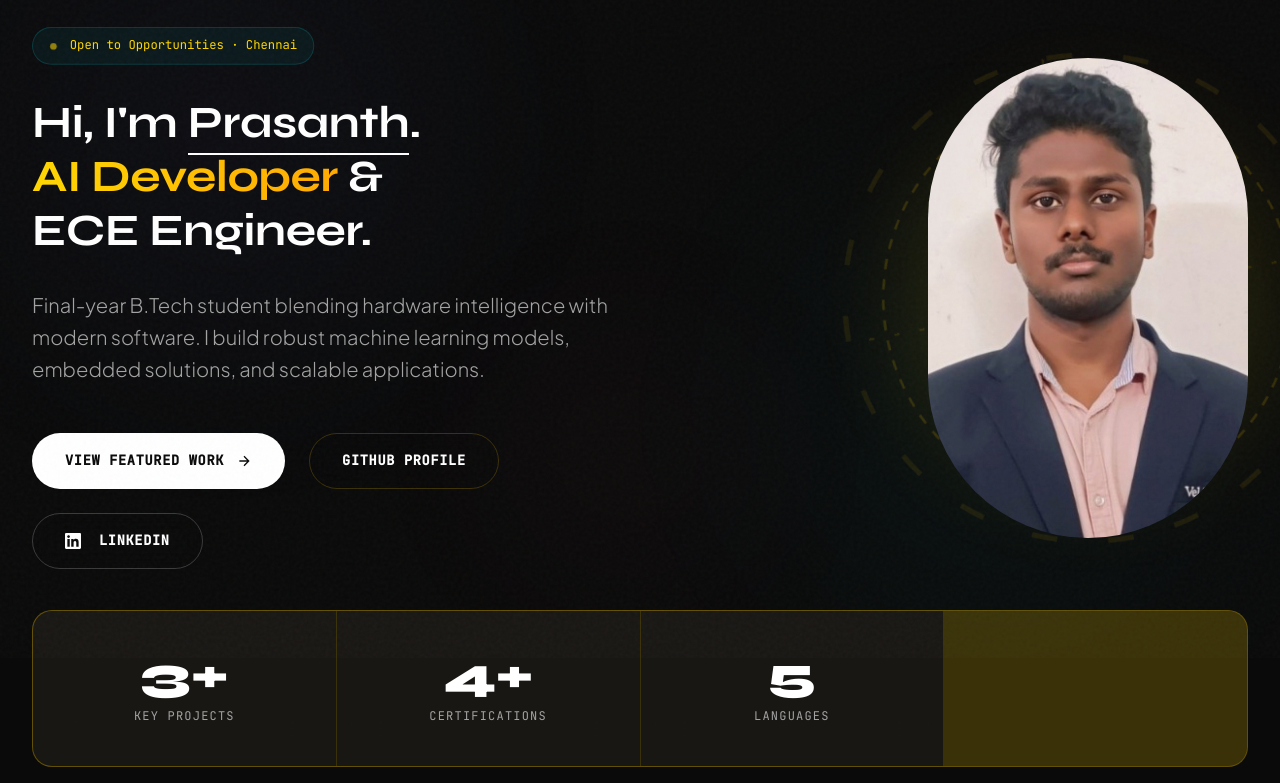
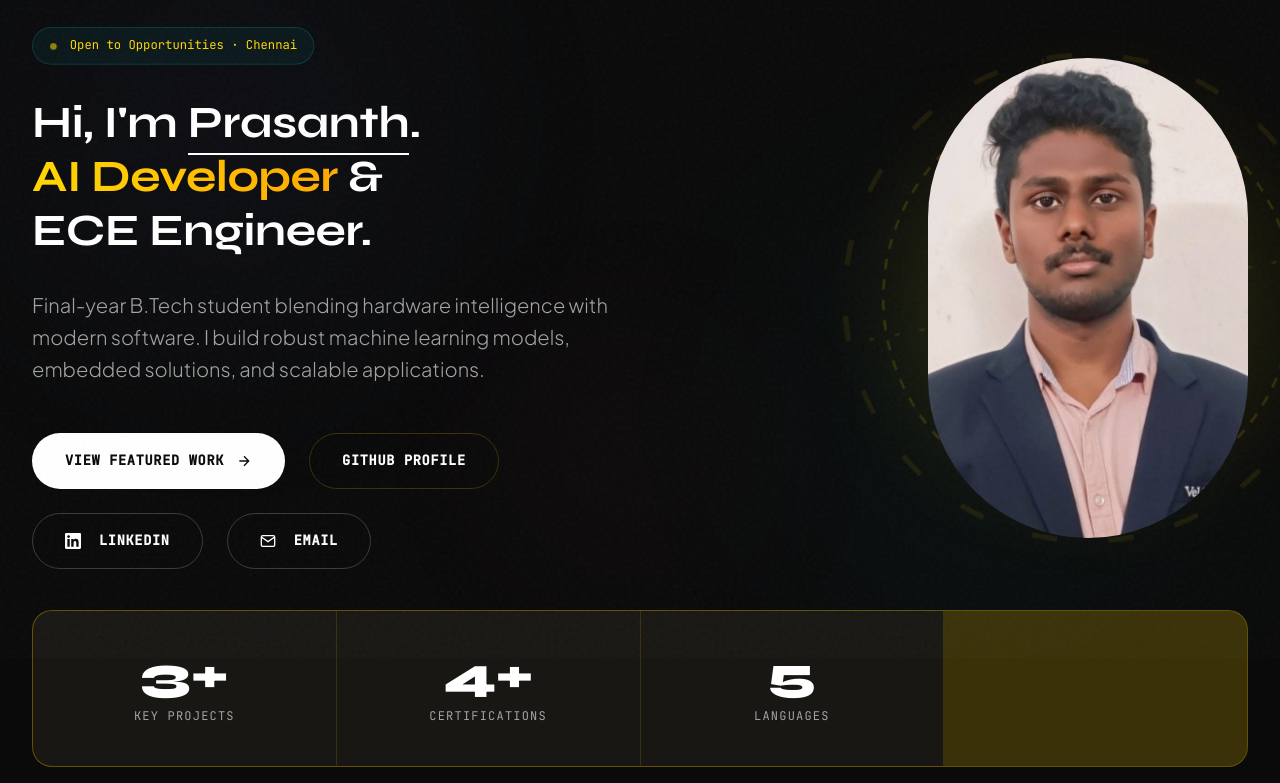
Before and after one commit to prasanthkumarmullagura/Portfolio, a Flask app: page / in a window 1280 px wide; the page is wider, and only the part inside the window is pictured. Shown: the part 142-925 px from the top of that part. Run offline with Flask 3, Linux system fonts and the light colour scheme.

Commit message:
Update LinkedIn link and add email button

```diff
--- a/templates/index.html
+++ b/templates/index.html
@@ -56,9 +56,13 @@
                 <svg width="16" height="16" viewBox="0 0 24 24" fill="none" stroke="currentColor" stroke-width="2"><path d="M5 12h14M12 5l7 7-7 7"/></svg>
               </a>
               <a href="https://github.com/prasanthkumarmullagura" target="_blank" class="btn btn-outline">Github Profile</a>
-              <a href="https://linkedin.com/in/prasanth-kumar" target="_blank" class="btn btn-outline" style="border-color: rgba(255, 255, 255, 0.2);">
+              <a href="https://www.linkedin.com/in/prasanthkumarmullagura" target="_blank" class="btn btn-outline" style="border-color: rgba(255, 255, 255, 0.2);">
                 <svg width="16" height="16" fill="currentColor" viewBox="0 0 24 24" style="margin-right: 6px;"><path d="M20.447 20.452h-3.554v-5.569c0-1.328-.027-3.037-1.852-3.037-1.853 0-2.136 1.445-2.136 2.939v5.667H9.351V9h3.414v1.561h.046c.477-.9 1.637-1.85 3.37-1.85 3.601 0 4.267 2.37 4.267 5.455v6.286zM5.337 7.433c-1.144 0-2.063-.926-2.063-2.065 0-1.138.92-2.063 2.063-2.063 1.14 0 2.064.925 2.064 2.063 0 1.139-.925 2.065-2.064 2.065zm1.782 13.019H3.555V9h3.564v11.452zM22.225 0H1.771C.792 0 0 .774 0 1.729v20.542C0 23.227.792 24 1.771 24h20.451C23.2 24 24 23.227 24 22.271V1.729C24 .774 23.2 0 22.222 0h.003z"/></svg>
                 LinkedIn
+              </a>
+              <a href="mailto:prasanthkumarmullagura@gmail.com" class="btn btn-outline" style="border-color: rgba(255, 255, 255, 0.2);">
+                <svg width="16" height="16" fill="none" stroke="currentColor" stroke-width="2" viewBox="0 0 24 24" style="margin-right: 6px;"><path d="M4 4h16c1.1 0 2 .9 2 2v12c0 1.1-.9 2-2 2H4c-1.1 0-2-.9-2-2V6c0-1.1.9-2 2-2z"/><polyline points="22,6 12,13 2,6"/></svg>
+                Email
               </a>
             </div>
           </div>
@@ -290,11 +294,14 @@
             <a href="https://github.com/prasanthkumarmullagura" target="_blank" class="social-btn" aria-label="GitHub">
               <svg width="20" height="20" fill="currentColor" viewBox="0 0 24 24"><path d="M12 2C6.477 2 2 6.484 2 12.017c0 4.425 2.865 8.18 6.839 9.504.5.092.682-.217.682-.483 0-.237-.008-.868-.013-1.703-2.782.605-3.369-1.343-3.369-1.343-.454-1.158-1.11-1.466-1.11-1.466-.908-.62.069-.608.069-.608 1.003.07 1.531 1.032 1.531 1.032.892 1.53 2.341 1.088 2.91.832.092-.647.35-1.088.636-1.338-2.22-.253-4.555-1.113-4.555-4.951 0-1.093.39-1.988 1.029-2.688-.103-.253-.446-1.272.098-2.65 0 0 .84-.27 2.75 1.026A9.564 9.564 0 0112 6.844c.85.004 1.705.115 2.504.337 1.909-1.296 2.747-1.027 2.747-1.027.546 1.379.202 2.398.1 2.651.64.7 1.028 1.595 1.028 2.688 0 3.848-2.339 4.695-4.566 4.943.359.309.678.92.678 1.855 0 1.338-.012 2.419-.012 2.747 0 .268.18.58.688.482A10.019 10.019 0 0022 12.017C22 6.484 17.522 2 12 2z"/></svg>
             </a>
-            <a href="https://linkedin.com/in/prasanth-kumar" target="_blank" class="social-btn" aria-label="LinkedIn">
+            <a href="https://www.linkedin.com/in/prasanthkumarmullagura" target="_blank" class="social-btn" aria-label="LinkedIn">
               <svg width="20" height="20" fill="currentColor" viewBox="0 0 24 24"><path d="M20.447 20.452h-3.554v-5.569c0-1.328-.027-3.037-1.852-3.037-1.853 0-2.136 1.445-2.136 2.939v5.667H9.351V9h3.414v1.561h.046c.477-.9 1.637-1.85 3.37-1.85 3.601 0 4.267 2.37 4.267 5.455v6.286zM5.337 7.433c-1.144 0-2.063-.926-2.063-2.065 0-1.138.92-2.063 2.063-2.063 1.14 0 2.064.925 2.064 2.063 0 1.139-.925 2.065-2.064 2.065zm1.782 13.019H3.555V9h3.564v11.452zM22.225 0H1.771C.792 0 0 .774 0 1.729v20.542C0 23.227.792 24 1.771 24h20.451C23.2 24 24 23.227 24 22.271V1.729C24 .774 23.2 0 22.222 0h.003z"/></svg>
             </a>
             <a href="tel:+918074284387" class="social-btn" aria-label="Phone">
               <svg width="20" height="20" fill="none" stroke="currentColor" stroke-width="2" viewBox="0 0 24 24"><path d="M22 16.92v3a2 2 0 01-2.18 2 19.79 19.79 0 01-8.63-3.07A19.5 19.5 0 013.07 9.81a19.79 19.79 0 01-3.07-8.68A2 2 0 012 .18h3a2 2 0 012 1.72 12.84 12.84 0 00.7 2.81 2 2 0 01-.45 2.11L6.09 7.91a16 16 0 006 6l1.09-1.09a2 2 0 012.11-.45 12.84 12.84 0 002.81.7A2 2 0 0122 14.92v2z"/></svg>
+            </a>
+            <a href="mailto:prasanthkumarmullagura@gmail.com" class="social-btn" aria-label="Email">
+              <svg width="20" height="20" fill="none" stroke="currentColor" stroke-width="2" viewBox="0 0 24 24"><path d="M4 4h16c1.1 0 2 .9 2 2v12c0 1.1-.9 2-2 2H4c-1.1 0-2-.9-2-2V6c0-1.1.9-2 2-2z"/><polyline points="22,6 12,13 2,6"/></svg>
             </a>
           </div>
         </div>
```
